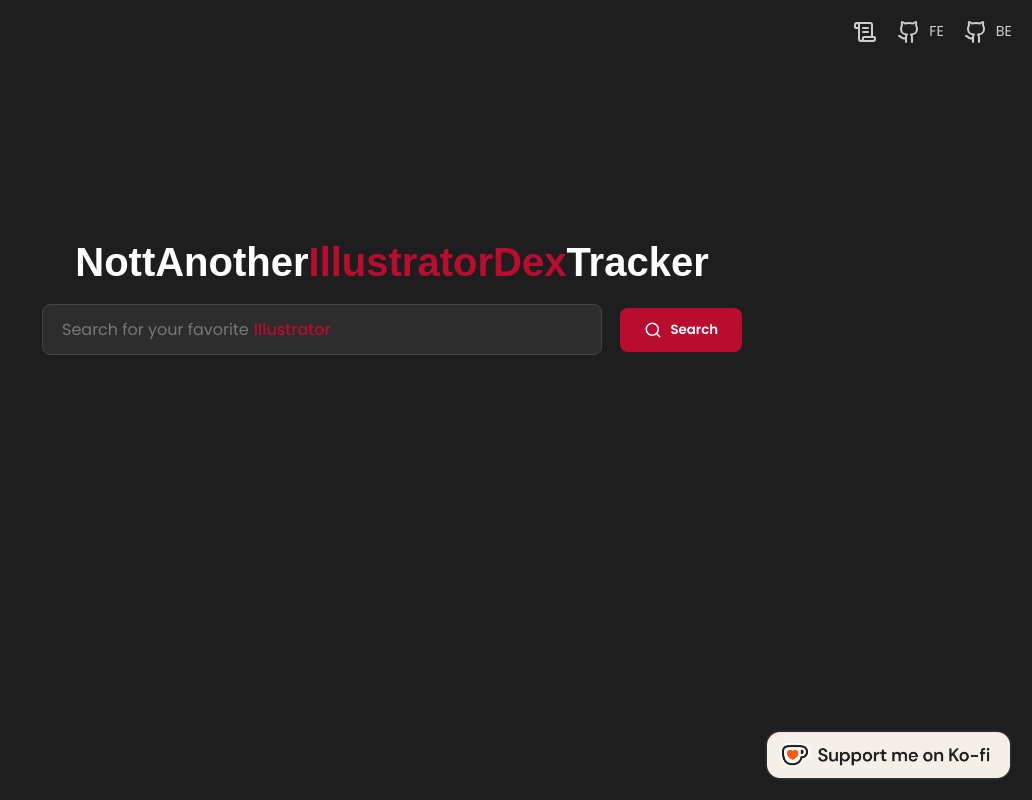
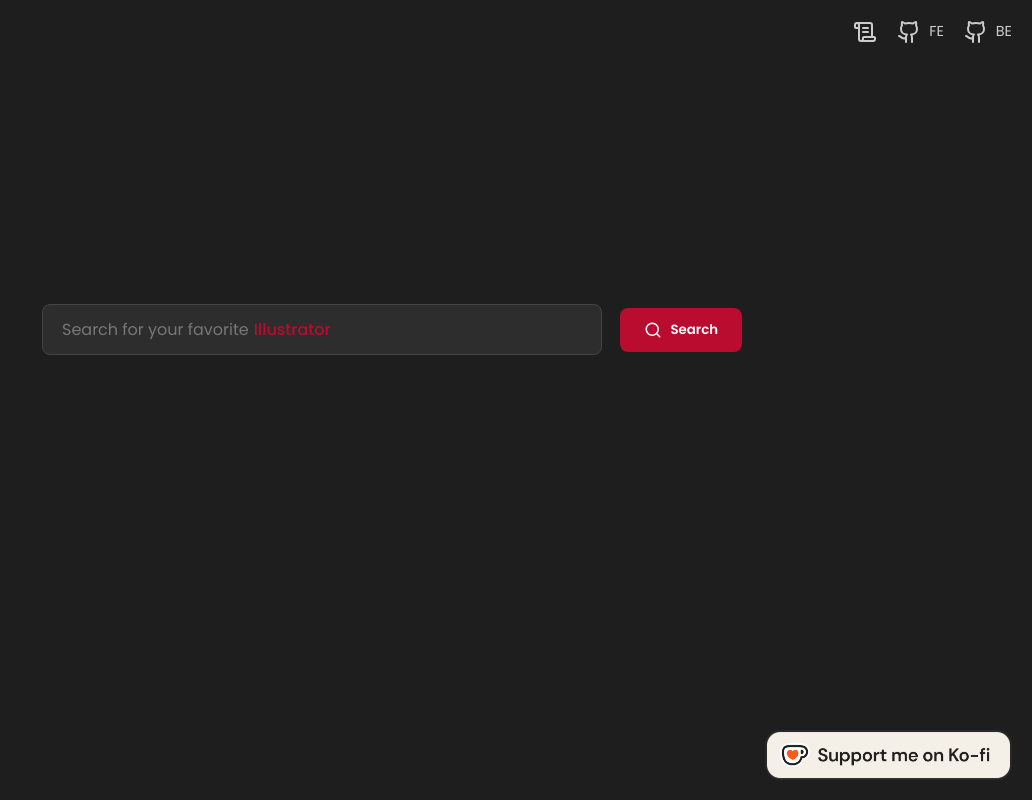
Before and after one commit to deepnimma/FrontNAMST, a React (Vite) app: page / in a window 1280 px wide. Shown: the whole page, without its empty margins (248-1280 px from the left). Built offline with nearby package versions, Linux system fonts and the light colour scheme.

Commit message:
header animations

```diff
--- a/src/styles/Header.css
+++ b/src/styles/Header.css
@@ -55,15 +55,11 @@
 }
 
 /* Animation for header text change */
-.header-fade-in {
-    animation: headerFadeIn 0.5s ease-in-out forwards;
+.header-revolve-animation {
+    animation: headerRevolve 0.5s ease-in-out forwards;
 }
 
-.header-fade-out {
-    animation: headerFadeOut 0.25s ease-in-out forwards;
-}
-
-@keyframes headerFadeIn {
+@keyframes headerRevolve {
     from {
         transform: translateY(10px);
         opacity: 0;
@@ -73,14 +69,3 @@
         opacity: 1;
     }
 }
-
-@keyframes headerFadeOut {
-    from {
-        opacity: 1;
-        transform: translateY(0);
-    }
-    to {
-        opacity: 0;
-        transform: translateY(-10px);
-    }
-}
```
